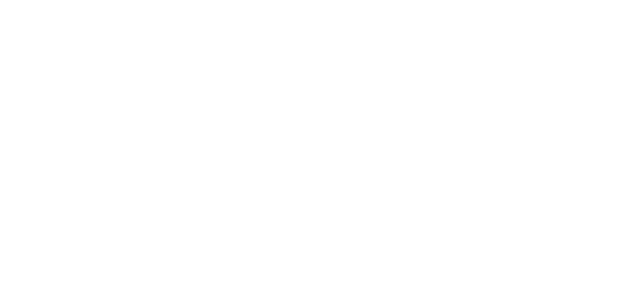
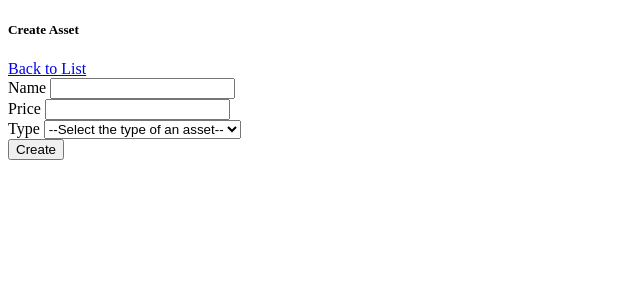
Before and after one commit to Bartolomeu-07/trade_engine, a Django app: page /assets/create/ in a window 1280 px wide. Before the commit the part shown is empty. Shown: the top 300 px of the page, without its empty margins (0-640 px from the left). Run offline with Django 5.2, Linux system fonts and the light colour scheme; data comes from the database, SQL or seed files in the repository; some libraries are stand-ins or nearby versions.

Commit message:
Add asset_form template

```diff
--- a/templates/app/asset_form.html
+++ b/templates/app/asset_form.html
@@ -1,10 +1,35 @@
-<!DOCTYPE html>
-<html lang="en">
-<head>
-  <meta charset="UTF-8">
-  <title>Title</title>
-</head>
-<body>
+{% extends "layouts/base.html" %}
+{% block title %}Create Asset{% endblock %}
 
-</body>
-</html>
+{% block content %}
+<div class="container py-4">
+  <div class="card">
+    <div class="card-header d-flex justify-content-between align-items-center">
+      <h5 class="mb-0">Create Asset</h5>
+      <a href="{% url 'app:asset-list' %}" class="btn btn-secondary btn-sm">Back to List</a>
+    </div>
+    <div class="card-body">
+      <form method="post">
+        {% csrf_token %}
+
+        <div class="mb-3">
+          <label for="id_name" class="form-label">Name</label>
+          {{ form.name }}
+        </div>
+
+        <div class="mb-3">
+          <label for="id_price" class="form-label">Price</label>
+          {{ form.price }}
+        </div>
+
+        <div class="mb-3">
+          <label for="id_type" class="form-label">Type</label>
+          {{ form.type }}
+        </div>
+
+        <button type="submit" class="btn btn-primary">Create</button>
+      </form>
+    </div>
+  </div>
+</div>
+{% endblock content %}
```
